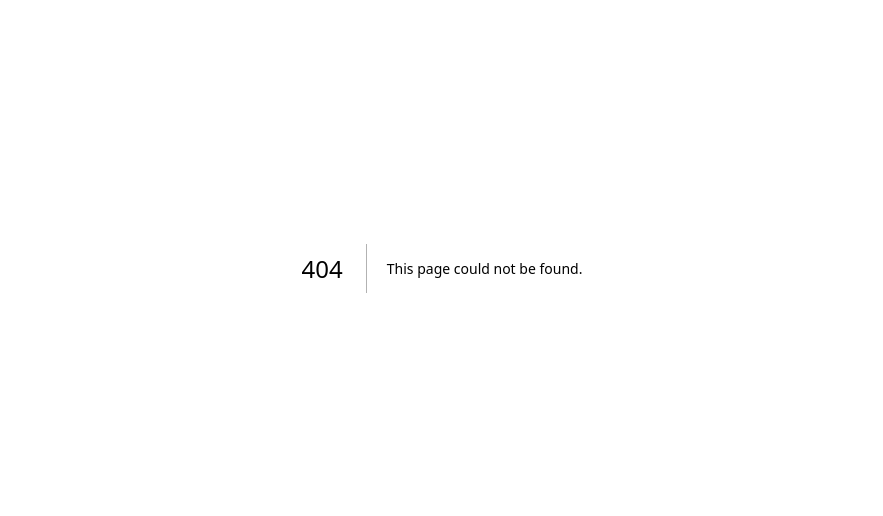
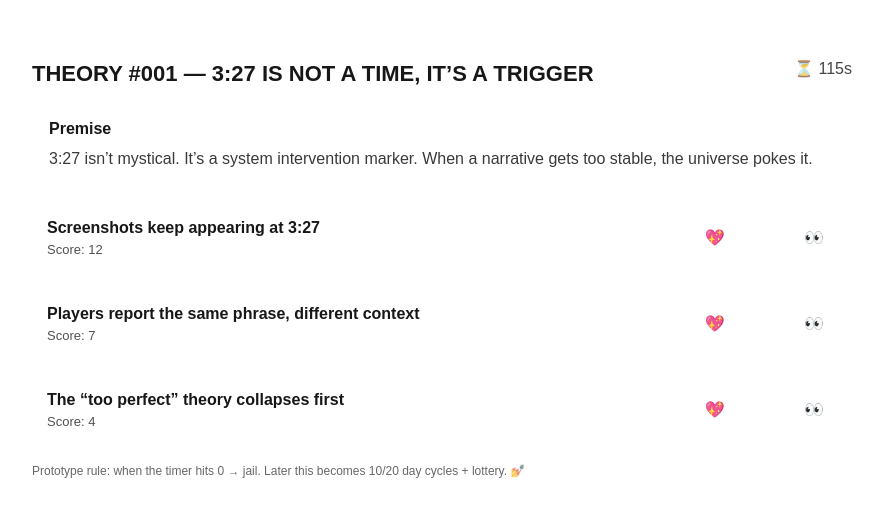
Before and after one commit to Bambusbjoern95/delulu_universe, a Next.js app: page /app/theory in a window 1280 px wide. Before the commit this address had no page. Shown: the part 132-648 px from the top of the page, without its empty margins (198-1081 px from the left). Built offline with nearby package versions, Linux system fonts and the light colour scheme.

Commit message:
add theory feed + theory room + jail prototype

```diff
--- /dev/null
+++ b/app/app/ail/page.tsx
@@ -0,0 +1,31 @@
+"use client";
+
+import Link from "next/link";
+
+export default function Jail() {
+  return (
+    <main style={{ minHeight: "100vh", padding: 24, display: "grid", placeItems: "center" }}>
+      <div style={{ width: "min(720px, 94vw)", textAlign: "center" }}>
+        <h1 style={{ fontSize: 40, marginBottom: 10 }}>JAILED 😭🚔</h1>
+        <p style={{ opacity: 0.8, marginBottom: 18 }}>
+          Prototype consequence. Later: escape attempts, headhunts, coins, and lottery picks. 😈💅
+        </p>
+
+        <Link
+          href="/"
+          style={{
+            display: "inline-block",
+            padding: "12px 16px",
+            borderRadius: 14,
+            border: "1px solid rgba(255,255,255,0.14)",
+            background: "rgba(255,255,255,0.08)",
+            color: "white",
+            textDecoration: "none",
+          }}
+        >
+          Back to Feed 🧠✨
+        </Link>
+      </div>
+    </main>
+  );
+}
--- /dev/null
+++ b/app/app/theory/page.tsx
@@ -0,0 +1,152 @@
+"use client";
+
+import { useEffect, useMemo, useState } from "react";
+import { useParams, useRouter } from "next/navigation";
+
+const THEORY_DATA: Record<string, any> = {
+  "001": {
+    title: "THEORY #001 — 3:27 IS NOT A TIME, IT’S A TRIGGER",
+    premise:
+      "3:27 isn’t mystical. It’s a system intervention marker. When a narrative gets too stable, the universe pokes it.",
+    endsInSeconds: 120,
+    evidence: [
+      { id: "e1", label: "Screenshots keep appearing at 3:27", votes: 12 },
+      { id: "e2", label: "Players report the same phrase, different context", votes: 7 },
+      { id: "e3", label: "The “too perfect” theory collapses first", votes: 4 },
+    ],
+  },
+  "002": {
+    title: "THEORY #002 — THE ESCAPE ECONOMY",
+    premise:
+      "Escapes aren’t bugs. They’re content. A jailbreak triggers a feed event and turns the community into bounty hunters.",
+    endsInSeconds: 180,
+    evidence: [
+      { id: "e1", label: "Feed announces escape → frenzy starts", votes: 9 },
+      { id: "e2", label: "Coins move based on headhunts", votes: 5 },
+      { id: "e3", label: "Lottery picks a new Architect", votes: 3 },
+    ],
+  },
+};
+
+export default function TheoryRoom() {
+  const params = useParams<{ id: string }>();
+  const router = useRouter();
+  const id = params?.id || "001";
+
+  const data = THEORY_DATA[id] || THEORY_DATA["001"];
+
+  const [timeLeft, setTimeLeft] = useState<number>(data.endsInSeconds);
+  const [votes, setVotes] = useState<Record<string, number>>(() => {
+    if (typeof window === "undefined") return {};
+    const saved = localStorage.getItem(`votes_${id}`);
+    return saved ? JSON.parse(saved) : {};
+  });
+
+  // timer
+  useEffect(() => {
+    setTimeLeft(data.endsInSeconds);
+  }, [id, data.endsInSeconds]);
+
+  useEffect(() => {
+    const t = setInterval(() => setTimeLeft((x) => x - 1), 1000);
+    return () => clearInterval(t);
+  }, []);
+
+  useEffect(() => {
+    if (timeLeft <= 0) {
+      // prototype consequence = jail
+      router.push("/jail");
+    }
+  }, [timeLeft, router]);
+
+  useEffect(() => {
+    localStorage.setItem(`votes_${id}`, JSON.stringify(votes));
+  }, [votes, id]);
+
+  const evidence = useMemo(() => {
+    return data.evidence.map((e: any) => {
+      const local = votes[e.id] || 0;
+      return { ...e, total: e.votes + local };
+    });
+  }, [data.evidence, votes]);
+
+  return (
+    <main style={{ minHeight: "100vh", padding: 24, display: "grid", placeItems: "center" }}>
+      <div style={{ width: "min(820px, 94vw)" }}>
+        <div style={{ display: "flex", justifyContent: "space-between", gap: 12, marginBottom: 10 }}>
+          <div style={{ fontSize: 22, fontWeight: 800 }}>{data.title}</div>
+          <div style={{ opacity: 0.8 }}>⏳ {Math.max(timeLeft, 0)}s</div>
+        </div>
+
+        <div
+          style={{
+            padding: 16,
+            borderRadius: 16,
+            border: "1px solid rgba(255,255,255,0.14)",
+            background: "rgba(255,255,255,0.06)",
+            marginBottom: 12,
+          }}
+        >
+          <div style={{ fontWeight: 700, marginBottom: 6 }}>Premise</div>
+          <div style={{ opacity: 0.85 }}>{data.premise}</div>
+        </div>
+
+        <div style={{ display: "grid", gap: 10 }}>
+          {evidence.map((e: any) => (
+            <div
+              key={e.id}
+              style={{
+                padding: 14,
+                borderRadius: 16,
+                border: "1px solid rgba(255,255,255,0.14)",
+                background: "rgba(255,255,255,0.04)",
+                display: "flex",
+                justifyContent: "space-between",
+                gap: 12,
+                alignItems: "center",
+              }}
+            >
+              <div style={{ maxWidth: 520 }}>
+                <div style={{ fontWeight: 700 }}>{e.label}</div>
+                <div style={{ opacity: 0.75, fontSize: 13 }}>Score: {e.total}</div>
+              </div>
+
+              <div style={{ display: "flex", gap: 8 }}>
+                <button
+                  onClick={() => setVotes((v) => ({ ...v, [e.id]: (v[e.id] || 0) + 1 }))}
+                  style={{
+                    padding: "10px 12px",
+                    borderRadius: 14,
+                    border: "1px solid rgba(255,255,255,0.16)",
+                    background: "rgba(255,255,255,0.10)",
+                    color: "white",
+                    cursor: "pointer",
+                  }}
+                >
+                  Upvote 💖
+                </button>
+                <button
+                  onClick={() => setVotes((v) => ({ ...v, [e.id]: (v[e.id] || 0) - 1 }))}
+                  style={{
+                    padding: "10px 12px",
+                    borderRadius: 14,
+                    border: "1px solid rgba(255,255,255,0.06)",
+                    background: "rgba(255,255,255,0.03)",
+                    color: "white",
+                    cursor: "pointer",
+                  }}
+                >
+                  Down 👀
+                </button>
+              </div>
+            </div>
+          ))}
+        </div>
+
+        <div style={{ marginTop: 14, opacity: 0.65, fontSize: 12 }}>
+          Prototype rule: when the timer hits 0 → jail. Later this becomes 10/20 day cycles + lottery. 💅
+        </div>
+      </div>
+    </main>
+  );
+}
```
Also changed, not shown: 1 other file (tests, documents, lock files or other folders).
